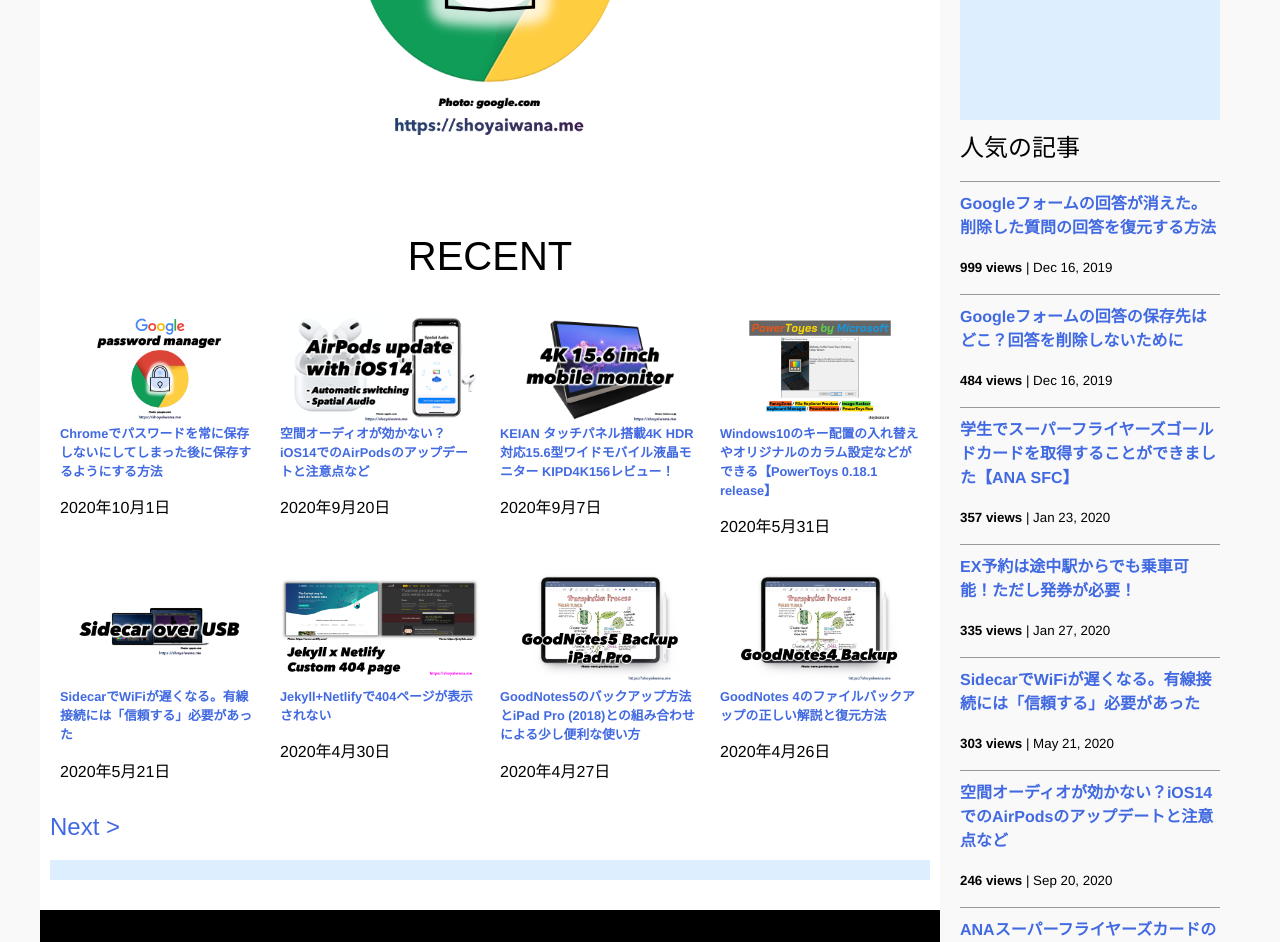
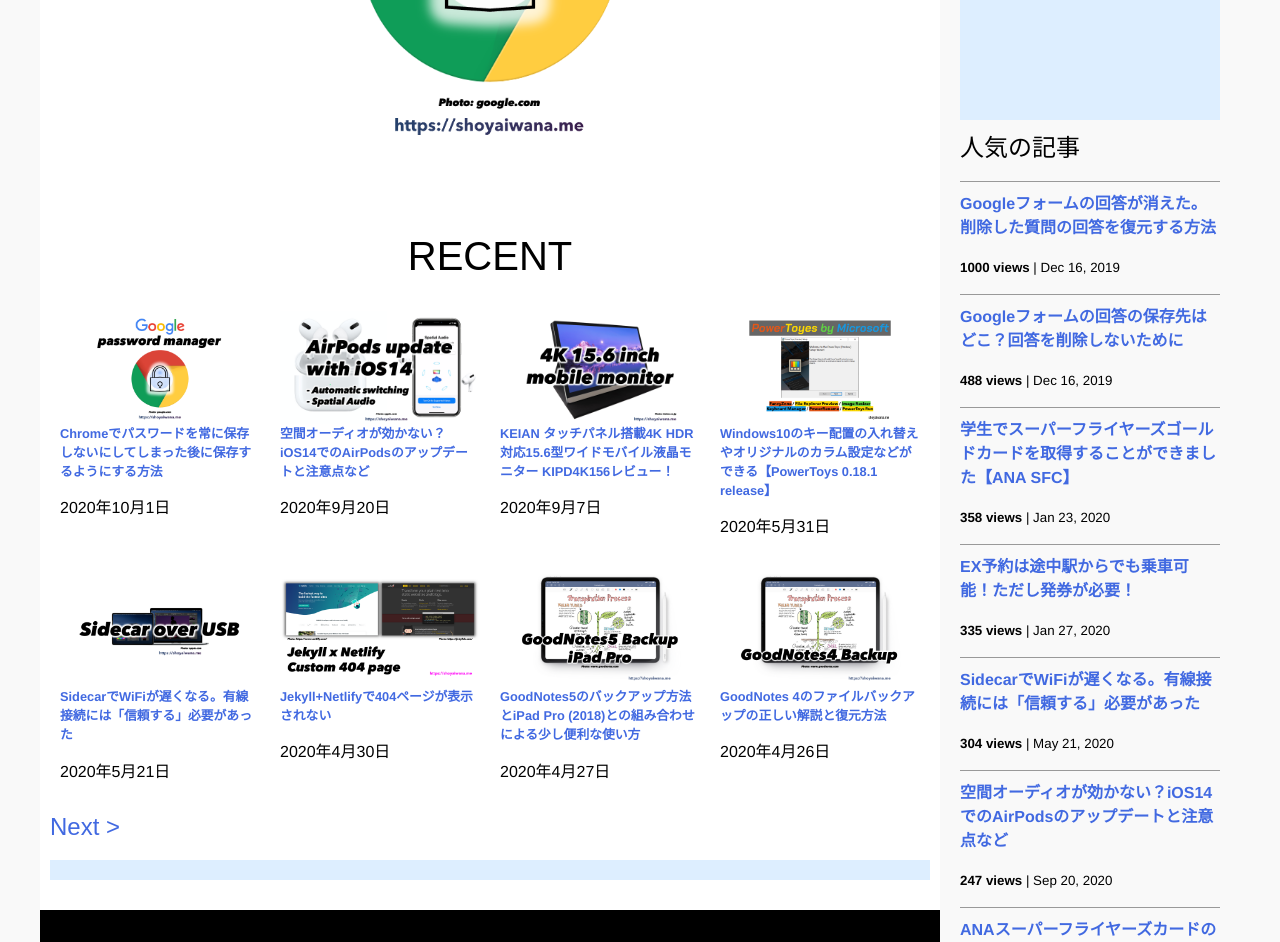
Before and after one commit to iwanaminami/shoyaiwaname, a Jekyll site: the page built from index.markdown, in a window 1280 px wide and 1400 px high, scrolled down 817 px. Shown: the top 942 px of the window. Built offline with Jekyll 4.4.1, drawn with Linux system fonts in a browser that asks for light colours; nearby versions of some CDN libraries.

Commit message:
a new commit message

```diff
--- a/_data/popularposts.yml
+++ b/_data/popularposts.yml
@@ -1,15 +1,15 @@
 side:
-  - view: 999
+  - view: 1000
     url: /2019/12/16/restore-googleform.html
-  - view: 484
+  - view: 488
     url: /2019/12/16/googleform-answers.html
-  - view: 357
+  - view: 358
     url: /2020/01/23/sfcgold.html
   - view: 335
     url: /2020/01/27/ex-rideontheway.html
-  - view: 303
+  - view: 304
     url: /2020/05/21/sidecar-via-cable.html
-  - view: 246
+  - view: 247
     url: /2020/09/20/airpods.html
   - view: 142
     url: /2020/01/23/sfc-judge.html
```
